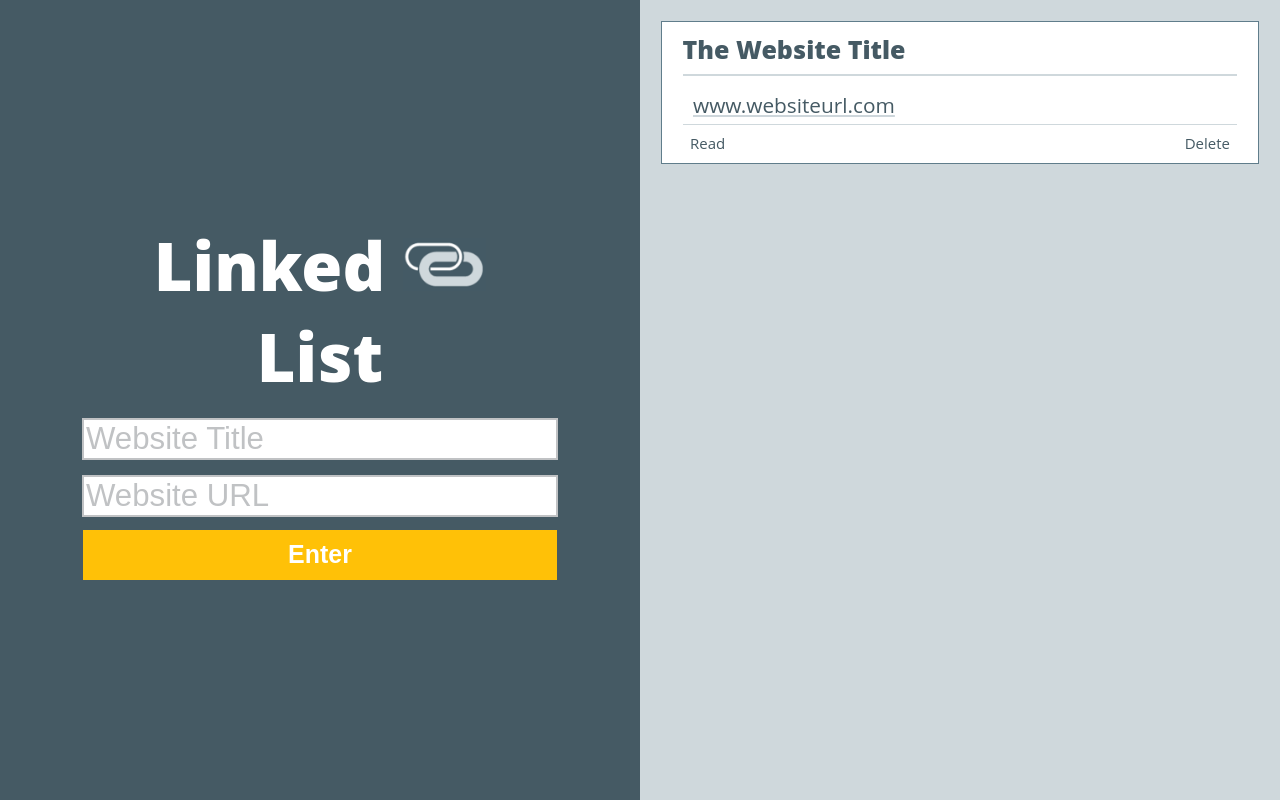
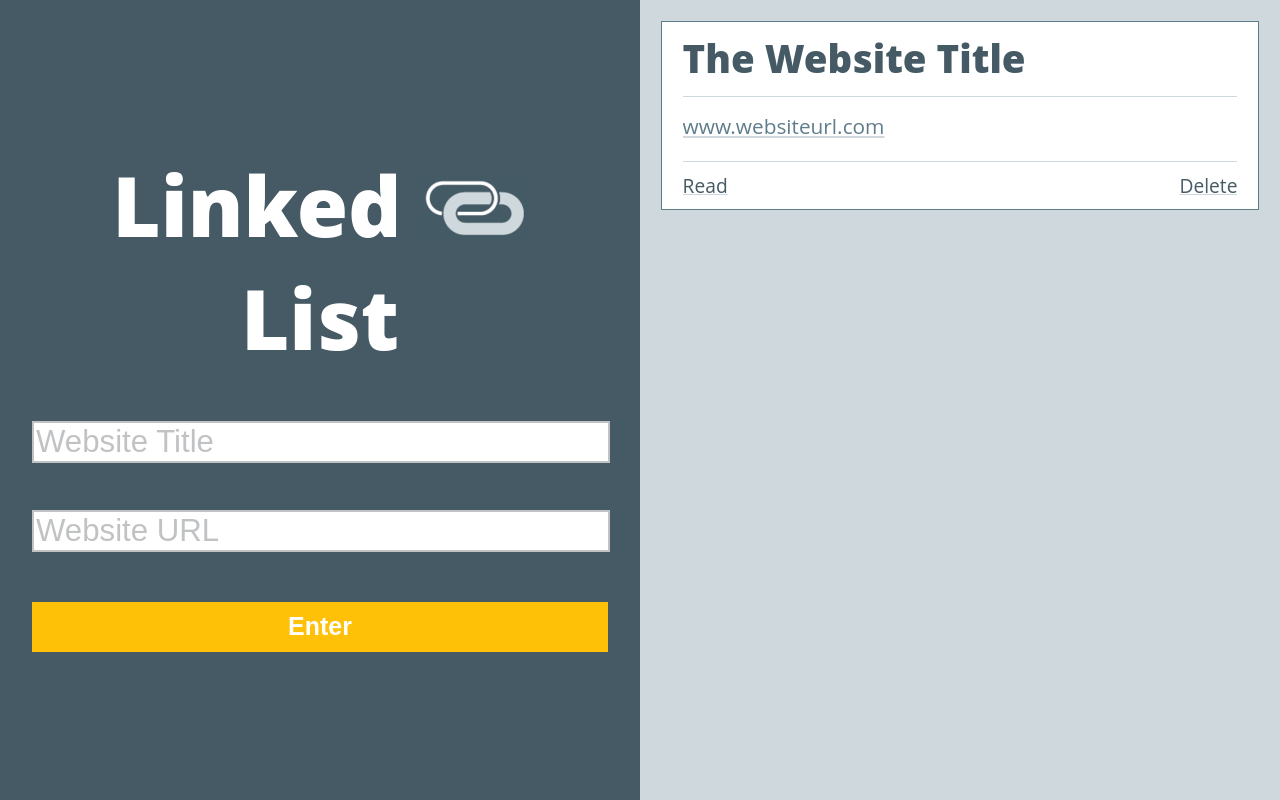
Before and after one commit to MatthewArvidson/LinkedList, a plain HTML site: page index.html in a window 1280 px wide. Drawn offline with nearby package versions, Linux system fonts and the light colour scheme.

Commit message:
Completes Phase Two

```diff
--- a/index.html
+++ b/index.html
@@ -2,7 +2,7 @@
 <html>
   <head>
     <meta charset="utf-8">
-    <!-- <link rel="stylesheet" href="websitewaters-island01-stage03/css/normalize.css" type="text/css" media="scren"> -->
+    <meta name="viewport" content="width=device-width, initial-scale=1">
     <link rel="stylesheet" href="style.css">
     <meta name="viewport" content="width=device-width, initial-scale=1">
     <title>Linked List</title>
--- a/style.css
+++ b/style.css
@@ -21,7 +21,7 @@ fieldset {
   border: 0;
   padding: 1em;
   display: block;
-  width: 15em;
+  width: 90%;
   margin: auto;
 }
 
@@ -29,7 +29,7 @@ fieldset p {
   color: #f05a28;
   font-weight: 800;
   visibility: hidden;
-  margin: 0 auto;
+  margin: auto;
 }
 
 legend {
@@ -37,10 +37,10 @@ legend {
 }
 
 input {
-  width: 15em;
+  width: 99%;
   font-size: 1.5em;
   margin: auto;
-  margin-top: .5em;
+  margin-top: 1.5em;
   display: block;
   border: 2px solid #C0C2C4;
 }
@@ -54,11 +54,11 @@ label {
 }
 
 button {
-  width: 19em;
+  width: 100%;
   font-size: 1.2em;
   height: 2em;
   margin: auto;
-  margin-top: .5em;
+  margin-top: 2em;
   border: 0;
   background: #ffc107;
   font-weight: 800;
@@ -70,11 +70,6 @@ button:hover {
   background-color: #ffd773;
 }
 
-.website-url-output {
-  padding-bottom: 0.75em;
-  padding-top: 0.75em;
-}
-
 .linked-list-box {
   margin: 1em;
   border: 1px solid #607d8b;
@@ -83,7 +78,7 @@ button:hover {
 }
 
 h1 {
-  font-size: 3.2em;
+  font-size: 6.5vw;
   margin: auto;
   font-weight: 800;
 }
@@ -91,14 +86,16 @@ h1 {
 h1 img {
   height: .8em;
   width: auto;
+  vertical-align: -0.5vh;
 }
 
 h2 {
   font-weight: 800;
-  font-size: 1.2em;
+  font-size: 3vw;
   margin: 0;
   padding-bottom: .3em;
   overflow: hidden;
+  border-bottom: 1px solid #cfd8dc;
 }
 
 .linked-list-box-read {
@@ -111,10 +108,7 @@ h2 {
 
 a {
   font-weight: 400;
-  font-size: 1em;
   margin: 0;
-  margin-bottom: -0.5em;
-  padding: 0.5em;
   display: block;
   overflow: hidden;
   color: #607d8b;
@@ -145,28 +139,53 @@ main {
 }
 
 .website-title-output {
-  border-bottom: 1px solid #cfd8dc;
+
 }
 
 .website-url-output {
-    border-top: 1px solid #cfd8dc;
+  padding-bottom: 1em;
+  padding-top: 0.75em;
+  text-decoration: underline #CFD8DC;
+  color: #607D8B;
 }
-.read {
+
+a:website-url-output {
+  width: 1vw;
+}
+
+.read-delete-links{
+  font-size: 1.5vw;
+  display: flex;
+  justify-content: space-between;
+  text-align: right;
+  border-top: 1px solid #cfd8dc;
+  padding-top: 10px;
+  text-decoration: underline;
   text-decoration-color: #cfd8dc;
 }
 
-.delete {
-  text-decoration-color: #cfd8dc;
-}
-
-.read-delete-links{
-  font-size: 15px;
-  display: flex;
-  justify-content: space-between;
-  text-align: right;
-  border-top: 1.5px solid #cfd8dc;
+.read-delete-links:hover {
+  text-decoration: underline #FFC107;
+  color: #455A64
 }
 
 .read-link {
   text-align: left;
 }
+
+@media (max-width: 726px) {
+  body {
+    font-size: .8em;
+    display: block;
+  }
+
+  header {
+    width: 100%;
+    height: 40vh;
+  }
+
+  main {
+    width: 100%;
+    height: 60vh;
+  }
+}
```
